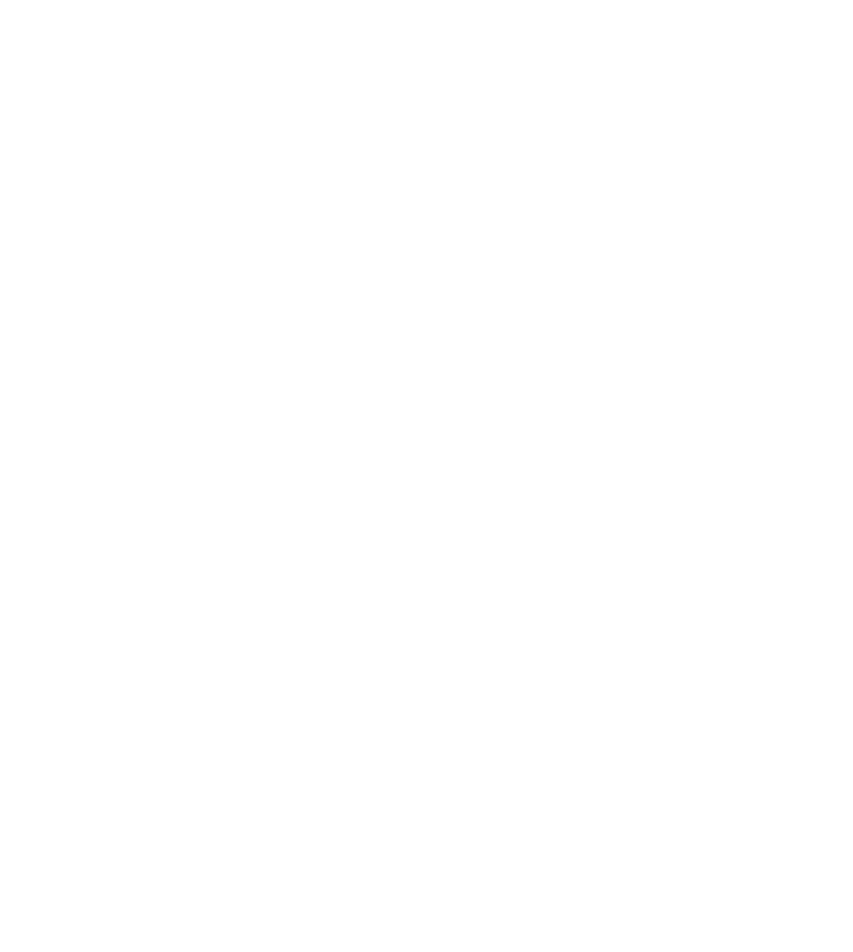
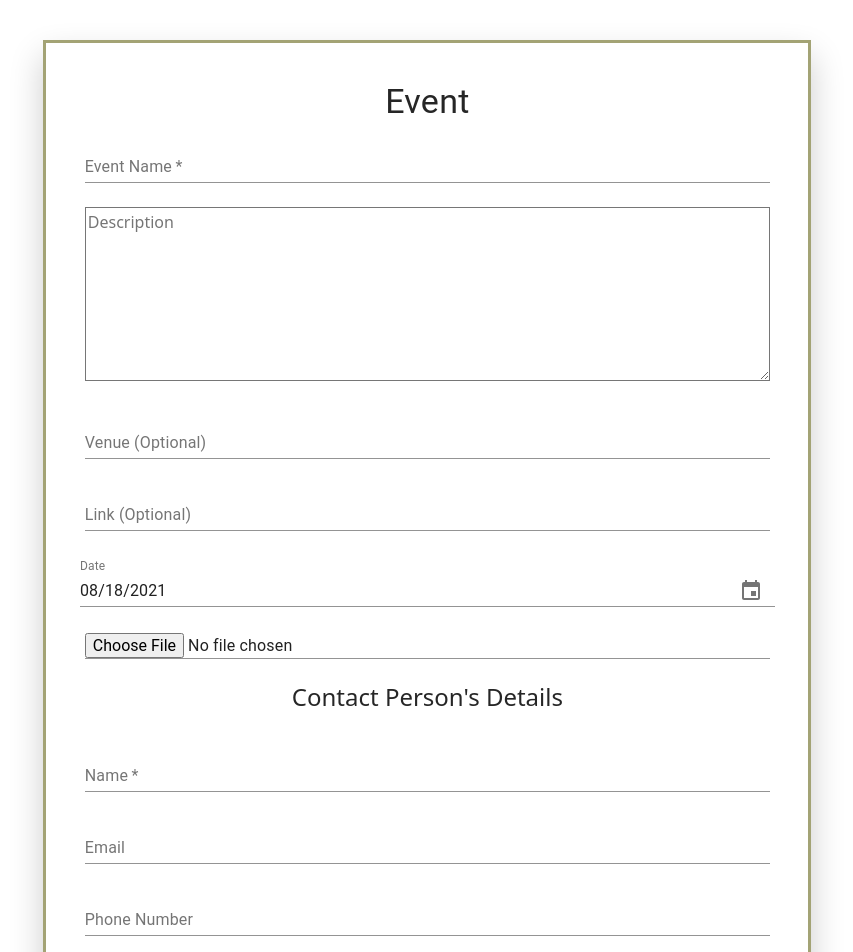
Before and after one commit to Malindu-Upendra/School_Management_System, a React (Create React App) app in the folder client/: page /addEvent in a window 1280 px wide. Shown: the part 180-1132 px from the top of the page, without its empty margins (187-1040 px from the left). Before the commit the page ends 800 px from the top, so only its background shows below. Built offline with nearby package versions, Linux system fonts and the light colour scheme.

Commit message:
Changed add event page and added public paths to the app.js

```diff
--- a/client/src/App.js
+++ b/client/src/App.js
@@ -4,6 +4,7 @@
 import 'bootstrap/dist/css/bootstrap.min.css';
 import TeacherPaths from "./components/Teacher/TeacherPaths";
 import Header from "./components/Public/Header/Header";
+import PublicPaths from "./components/Public/PublicPaths";
 
 class App extends Component{
 
@@ -13,6 +14,7 @@
             <Header/>
           <AdminPaths/>
           <TeacherPaths/>
+          <PublicPaths/>
         </>
     )
   }
--- a/client/src/components/Public/Events/AddEvent/AddEvent.jsx
+++ b/client/src/components/Public/Events/AddEvent/AddEvent.jsx
@@ -11,6 +11,7 @@
 import SaveIcon from "@material-ui/icons/Save";
 import Snackbar from "@material-ui/core/Snackbar";
 import {Alert} from "@material-ui/lab";
+import {Input, TextareaAutosize} from "@material-ui/core";
 
 class AddEvent extends Component{
 
@@ -23,8 +24,8 @@
             <div style={{width:"60%",marginLeft:"18%",marginTop:"50px",
                 border:"#a3a375", borderWidth:"3px", borderStyle:"solid", padding:"3%",
                 boxShadow: "0 1rem 2rem rgba(0,0,0,0.2)"}}>
-                <Typography variant="h6" style={{textAlign:"center"}} gutterBottom>
-                    Add Event
+                <Typography variant="h4" style={{textAlign:"center"}} gutterBottom>
+                    Event
                 </Typography>
                 <Grid container spacing={3}>
                     <Grid item xs={12}>
@@ -39,25 +40,31 @@
                             onChange={this.handleChange}
                         />
                     </Grid>
-                    <Grid item xs={12} sm={6}>
+                    <Grid item xs={12}>
+                        <TextareaAutosize
+                            minRows={7}
+                            style={{width:"100%"}}
+                            aria-label="maximum height"
+                            placeholder="Description"
+                        />
+                    </Grid>
+                    <Grid item xs={12}>
                         <TextField
-                            required
-                            id="firstName"
-                            name="firstName"
-                            label="First name"
+                            id="lastName"
+                            name="lastName"
+                            label="Venue (Optional)"
+                            type="text"
                             fullWidth
-                            autoComplete="given-name"
                             onChange={this.handleChange}
                         />
                     </Grid>
-                    <Grid item xs={12} sm={6}>
+                    <Grid item xs={12}>
                         <TextField
-                            required
                             id="lastName"
                             name="lastName"
-                            label="Last name"
+                            label="Link (Optional)"
+                            type="text"
                             fullWidth
-                            autoComplete="family-name"
                             onChange={this.handleChange}
                         />
                     </Grid>
@@ -66,7 +73,7 @@
                             <KeyboardDatePicker
                                 margin="normal"
                                 id="date-picker-dialog"
-                                label="Date Of Birth"
+                                label="Date"
                                 format="MM/dd/yyyy"
                                 name="selectedDate"
                                 minDate={this.state.minimumDate}
@@ -80,47 +87,29 @@
                             />
                         </Grid>
                     </MuiPickersUtilsProvider>
+                    {/*Choose File*/}
+                    <Grid item xs={12}>
+                        <Input
+                            id="lastName"
+                            name="lastName"
+                            type="file"
+                            fullWidth
+                            onChange={this.handleChange}
+                        />
+                    </Grid>
+                    <Grid item xs={12}>
+                            <h4 style={{textAlign:"center"}}>Contact Person's Details</h4>
+                    </Grid>
                     <Grid item xs={12}>
                         <TextField
                             required
                             id="address1"
                             name="age"
-                            label="Age"
+                            label="Name"
                             value={this.state.age}
                             fullWidth
-                            type="number"
-                            autoComplete="Age"
+                            type="text"
                         />
-                    </Grid>
-                    <Grid item xs={12}>
-                        <FormControl variant="outlined" style={{width:"100%"}}>
-                            <InputLabel htmlFor="outlined-age-native-simple" style={{width:"98%"}}>Grade</InputLabel>
-                            <Select
-                                native
-                                value={this.state.grade}
-                                onChange={this.handleChange}
-                                label="Grade"
-                                inputProps={{
-                                    name: 'grade',
-                                    id: 'outlined-age-native-simple',
-                                }}
-                            >
-                                <option aria-label="Select Grade" value="Select Grade" />
-                                <option value={1}>1</option>
-                                <option value={2}>2</option>
-                                <option value={3}>3</option>
-                                <option value={4}>4</option>
-                                <option value={5}>5</option>
-                                <option value={6}>6</option>
-                                <option value={7}>7</option>
-                                <option value={8}>8</option>
-                                <option value={9}>9</option>
-                                <option value={10}>10</option>
-                                <option value={11}>11</option>
-                                <option value={12}>12</option>
-                                <option value={13}>13</option>
-                            </Select>
-                        </FormControl>
                     </Grid>
                     <Grid item xs={12}>
                         <TextField
@@ -136,11 +125,11 @@
                     <Grid item xs={12}>
                         <TextField
                             id="address2"
-                            name="password"
-                            label="Password"
-                            type="password"
+                            name="email"
+                            label="Phone Number"
+                            type="number"
                             fullWidth
-                            autoComplete="Password"
+                            autoComplete="Email"
                             onChange={this.handleChange}
                         />
                     </Grid>
--- a/client/src/components/Public/PublicPaths.jsx
+++ b/client/src/components/Public/PublicPaths.jsx
@@ -0,0 +1,20 @@
+import React, { Component } from 'react';
+import { BrowserRouter as Router, Switch, Route } from 'react-router-dom';
+import AddEvent from "./Events/AddEvent/AddEvent";
+
+class PublicPaths extends Component{
+
+    render() {
+        return(
+
+            <Router>
+                <Switch>
+                    <Route path="/addEvent" component={AddEvent} exact/>
+                </Switch>
+            </Router>
+
+        )
+    }
+}
+
+export default PublicPaths;
```
